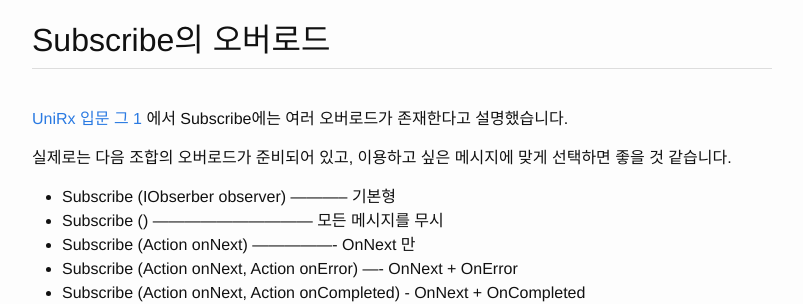
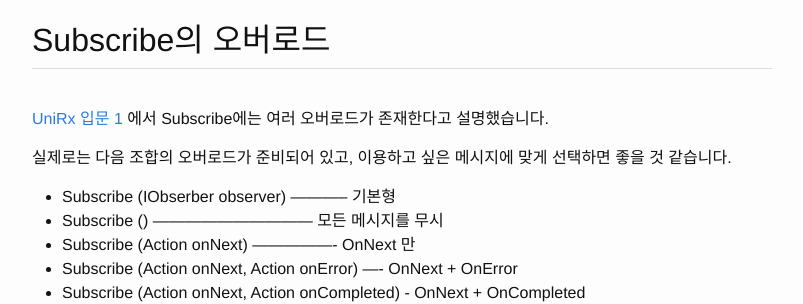
Before and after one commit to karais89/karais89.github.io_back, a Jekyll site: the page built from _posts/2019-11-06-UniRx-Getting-Started-2.md, in a window 1280 px wide and 900 px high, scrolled down 7097 px. Shown: the part 150-454 px from the top of the window, without its empty margins (238-1041 px from the left). Built offline with Jekyll 4.4.1, drawn with Linux system fonts in a browser that asks for light colours; some web fonts are replaced; comment, search, counter and statistics services are not loaded.

Commit message:
modify post

```diff
--- a/_posts/2019-11-06-UniRx-Getting-Started-2.md
+++ b/_posts/2019-11-06-UniRx-Getting-Started-2.md
@@ -261,7 +261,7 @@ subject.OnCompleted();
 
 ## Subscribe의 오버로드
 
-[UniRx 입문 그 1]({% post_url 2019-11-03-UniRx-Getting-Started-1 %}) 에서 Subscribe에는 여러 오버로드가 존재한다고 설명했습니다.
+[UniRx 입문 1]({% post_url 2019-11-03-UniRx-Getting-Started-1 %}) 에서 Subscribe에는 여러 오버로드가 존재한다고 설명했습니다.
 
 실제로는 다음 조합의 오버로드가 준비되어 있고, 이용하고 싶은 메시지에 맞게 선택하면 좋을 것 같습니다.
 
```
Also changed, not shown: _posts/2019-11-03-UniRx-Getting-Started-1.md (+1 -1 lines).
